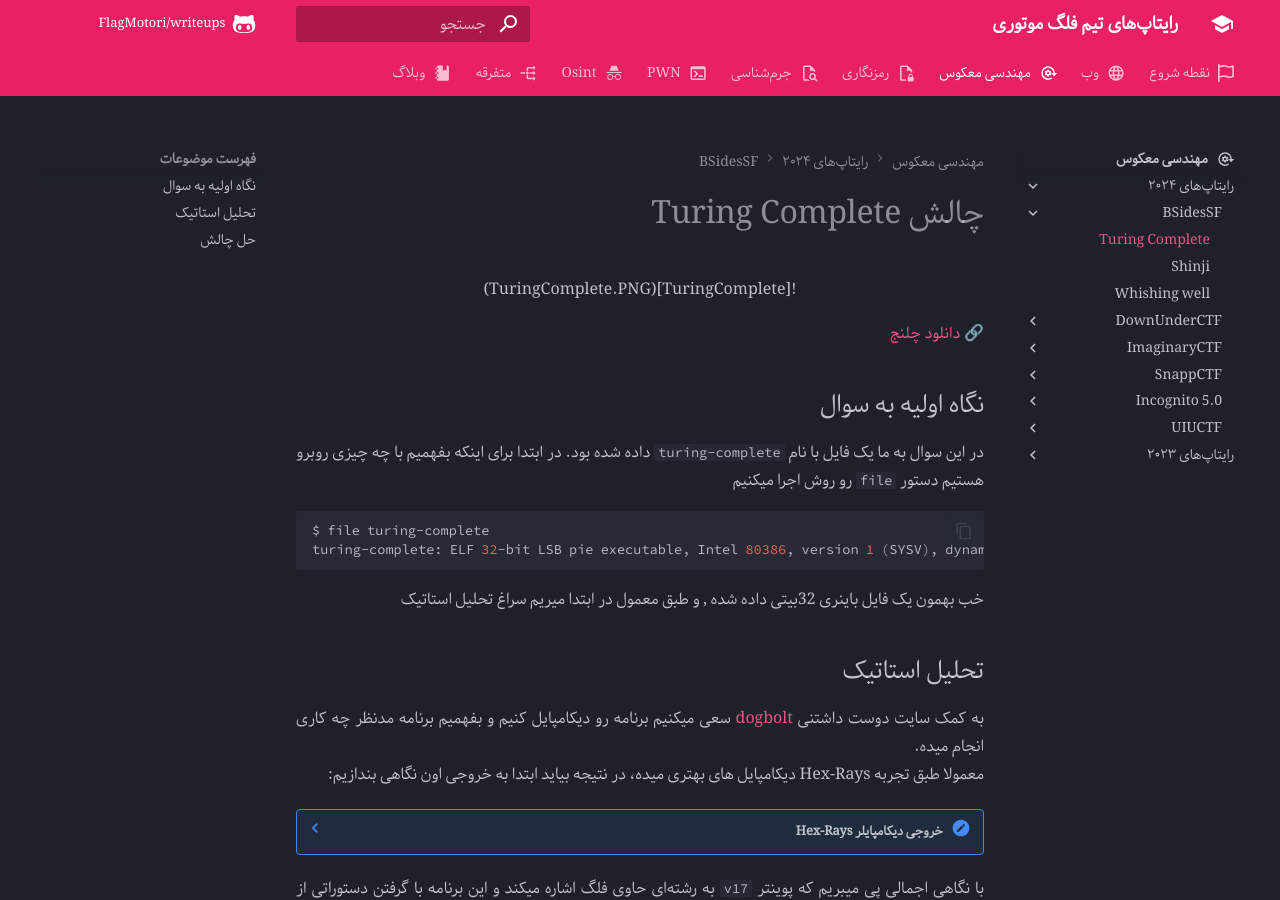
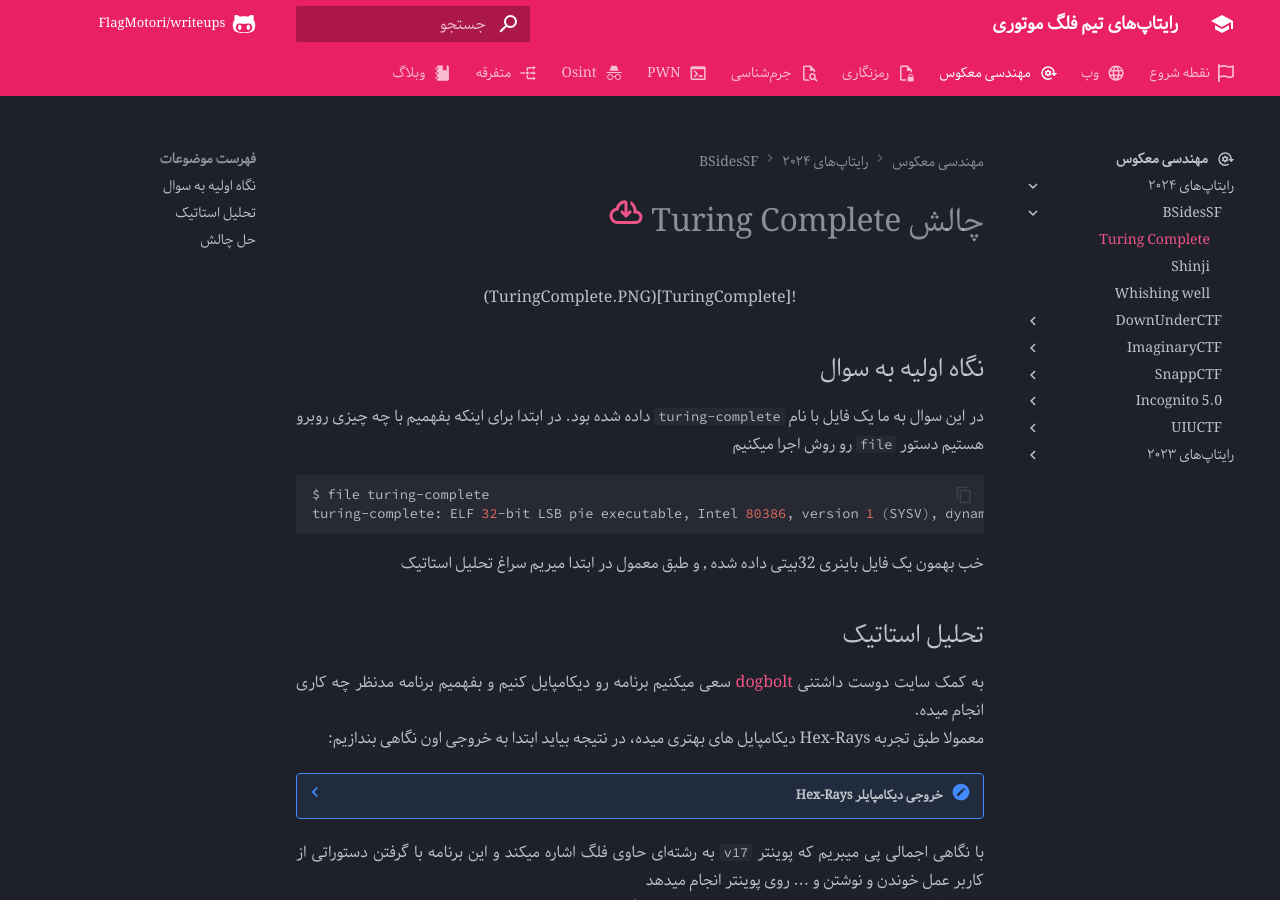
Before and after one commit to FlagMotori/writeups, an MkDocs documentation site: the page built from docs/reverse/writeups/BSidesSF/TuringComplete.md, in a window 1280 px wide and 900 px high. Built offline with MkDocs 1.6.1 and Material for MkDocs 9.7.7, drawn with Linux system fonts in a browser that asks for light colours; emoji names are drawn with the system emoji font; comment, search, counter and statistics services are not loaded.

Commit message:
Update TuringComplete.md

```diff
--- a/docs/reverse/writeups/BSidesSF/TuringComplete.md
+++ b/docs/reverse/writeups/BSidesSF/TuringComplete.md
@@ -5,15 +5,12 @@ tags:
   - Reverse
 ---
 
-# چالش Turing Complete
+# چالش Turing Complete [:material-cloud-download-outline:](https://github.com/BSidesSF/ctf-2024-release/blob/main/turing-complete/challenge/src/turing-complete)
 
 
 <center>
  ![TuringComplete](TuringComplete.PNG)
 </center>
-
-🔗 [دانلود چلنج](https://github.com/BSidesSF/ctf-2024-release/blob/main/turing-complete/challenge/src/turing-complete)
-
 
 
 
```
